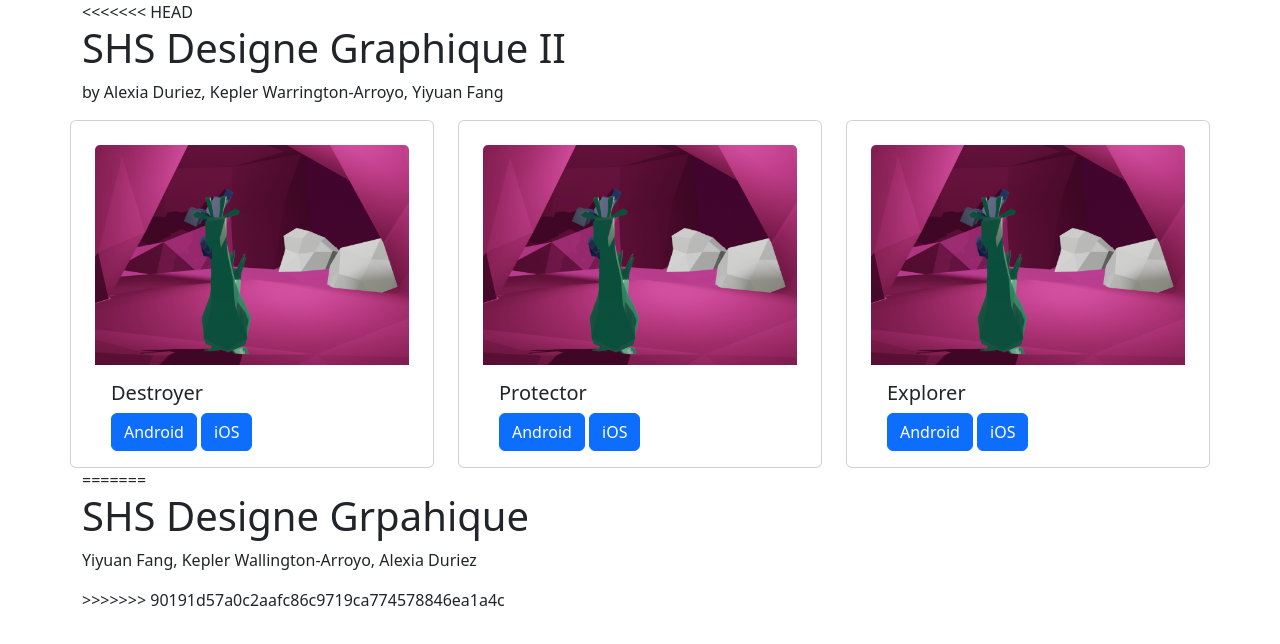
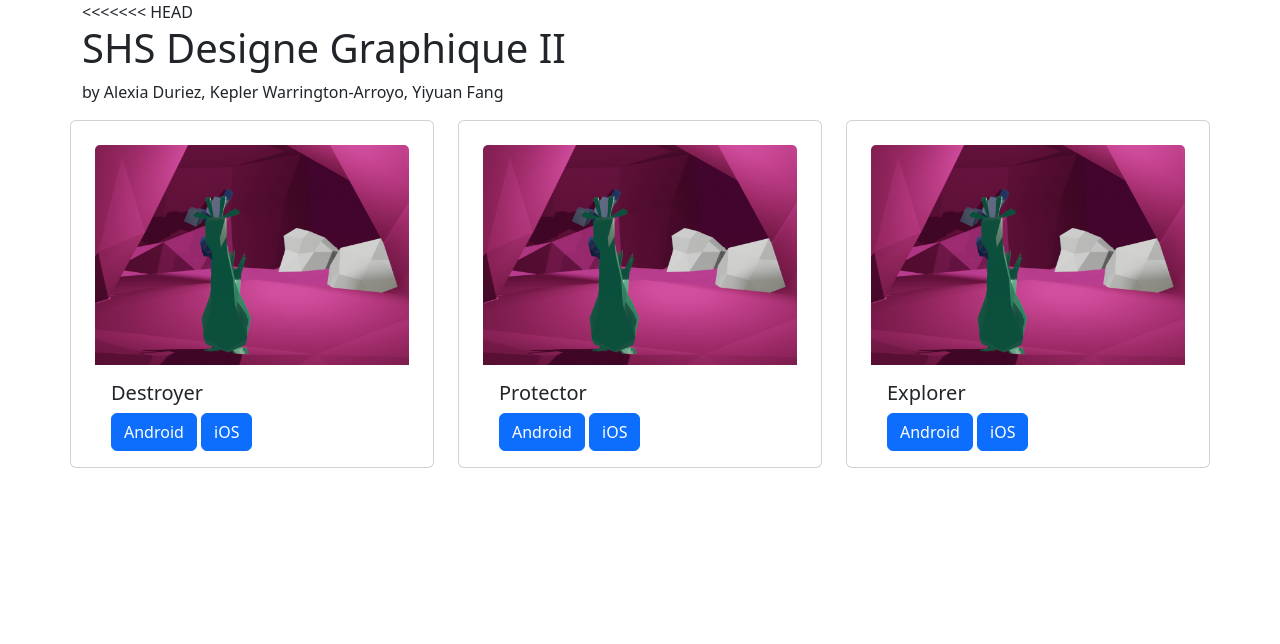
Before and after one commit to tiger-pillow/SHS, a plain HTML site: page index.html in a window 1280 px wide. Drawn offline with nearby package versions, Linux system fonts and the light colour scheme.

Commit message:
fixed conflict, bootstrap added

```diff
--- a/index.html
+++ b/index.html
@@ -49,11 +49,5 @@
         crossorigin="anonymous"></script>
 
 </body>
-=======
-<html>
-    <h1> SHS Designe Grpahique </h1>
-
-    <p> Yiyuan Fang, Kepler Wallington-Arroyo, Alexia Duriez </p>
->>>>>>> 90191d57a0c2aafc86c9719ca774578846ea1a4c
 
 </html>
```
